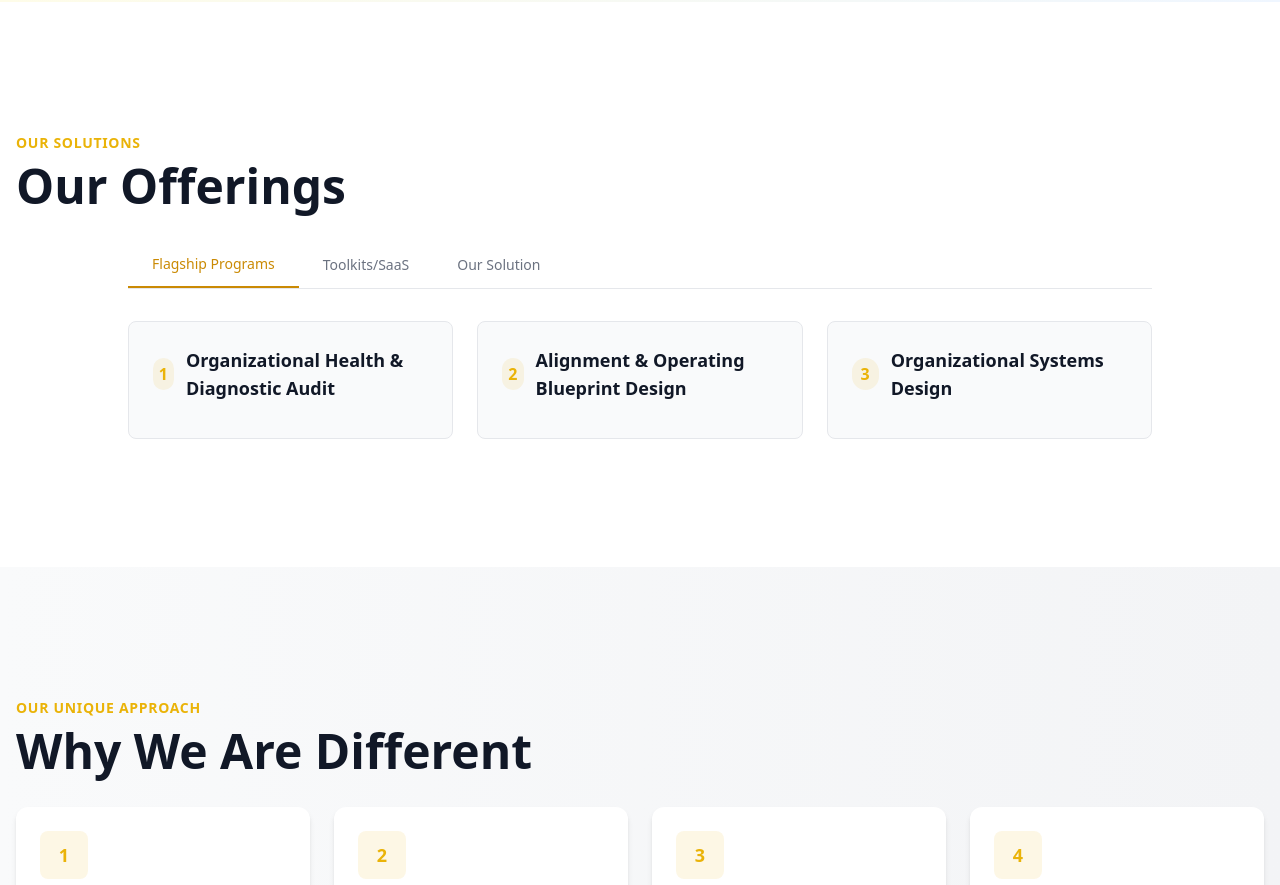
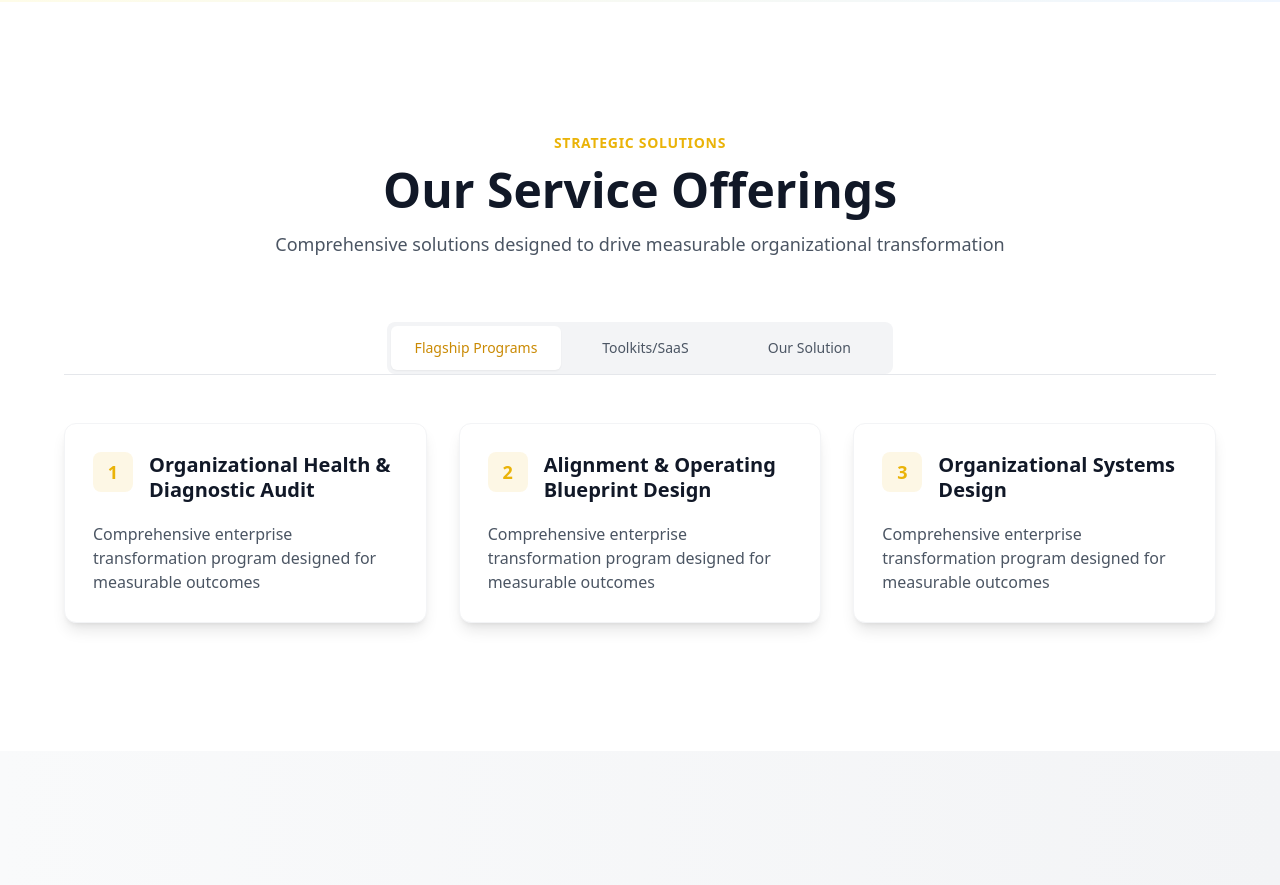
Before and after one commit to viczenith/ConseQ-X-landing, a React (Create React App) app: page / in a window 1280 px wide. Shown: the part 2980-3865 px from the top of the page. Built offline with nearby package versions, Linux system fonts and the light colour scheme.

Commit message:
Prepare for GitHub Pages

```diff
--- a/src/App.js
+++ b/src/App.js
@@ -723,78 +723,58 @@ export default function HomePage() {
         </div>
       </section>
 
-      {/* Offerings Section */}
-      <section className={`py-20 md:py-32 ${
-        darkMode ? "bg-gray-900" : "bg-white"
-      }`}>
+      {/* Professional Offerings Section */}
+      <section className={`py-20 md:py-32 ${darkMode ? "bg-gray-900" : "bg-white"}`}>
         <div className="container mx-auto px-4">
           <motion.div
             initial="hidden"
             whileInView="visible"
             viewport={{ once: true, margin: "-100px" }}
             variants={staggerChildren}
+            className="text-center mb-16"
           >
-            <motion.div variants={fadeUp} className="mb-2">
-              <span className={`font-bold text-sm uppercase tracking-wider ${
-                darkMode ? "text-yellow-400" : "text-yellow-500"
-              }`}>
-                Our Solutions
+            <motion.div variants={fadeUp} className="mb-3">
+              <span className={`font-bold text-sm uppercase tracking-wider ${darkMode ? "text-yellow-400" : "text-yellow-500"}`}>
+                Strategic Solutions
               </span>
             </motion.div>
-            <motion.h2 variants={fadeUp} className={`text-4xl md:text-5xl font-bold mb-8 ${
-                darkMode ? "text-white" : "text-gray-900"
-              }`}>
-              Our Offerings
+            <motion.h2
+              variants={fadeUp}
+              className={`text-4xl md:text-5xl font-bold ${darkMode ? "text-white" : "text-gray-900"} mb-4`}
+            >
+              Our Service Offerings
             </motion.h2>
+            <motion.div variants={fadeUp} className="max-w-3xl mx-auto">
+              <p className={`text-lg ${darkMode ? "text-gray-300" : "text-gray-600"}`}>
+                Comprehensive solutions designed to drive measurable organizational transformation
+              </p>
+            </motion.div>
           </motion.div>
 
-          <div className="max-w-5xl mx-auto">
-            {/* Tabs for Offerings */}
-            <div className={`mb-8 flex border-b ${
-              darkMode ? "border-gray-700" : "border-gray-200"
-            }`}>
-              <button
-                onClick={() => setActiveTab("flagship")}
-                className={`py-3 px-6 font-medium text-sm ${
-                  activeTab === "flagship"
-                    ? darkMode
-                      ? "text-yellow-400 border-b-2 border-yellow-400"
-                      : "text-yellow-600 border-b-2 border-yellow-600"
-                    : darkMode
-                      ? "text-gray-400"
-                      : "text-gray-500"
-                }`}
-              >
-                Flagship Programs
-              </button>
-              <button
-                onClick={() => setActiveTab("toolkits")}
-                className={`py-3 px-6 font-medium text-sm ${
-                  activeTab === "toolkits"
-                    ? darkMode
-                      ? "text-yellow-400 border-b-2 border-yellow-400"
-                      : "text-yellow-600 border-b-2 border-yellow-600"
-                    : darkMode
-                      ? "text-gray-400"
-                      : "text-gray-500"
-                }`}
-              >
-                Toolkits/SaaS
-              </button>
-              <button
-                onClick={() => setActiveTab("ourSolution")}
-                className={`py-3 px-6 font-medium text-sm ${
-                  activeTab === "ourSolution"
-                    ? darkMode
-                      ? "text-yellow-400 border-b-2 border-yellow-400"
-                      : "text-yellow-600 border-b-2 border-yellow-600"
-                    : darkMode
-                      ? "text-gray-400"
-                      : "text-gray-500"
-                }`}
-              >
-                Our Solution
-              </button>
+          <div className="max-w-6xl mx-auto">
+            {/* Enhanced Tabs */}
+            <div className={`mb-12 flex justify-center border-b ${darkMode ? "border-gray-700" : "border-gray-200"}`}>
+              <div className="flex space-x-1 rounded-lg bg-gray-100 p-1 dark:bg-gray-800">
+                {["flagship", "toolkits", "ourSolution"].map((tab) => (
+                  <button
+                    key={tab}
+                    onClick={() => setActiveTab(tab)}
+                    className={`px-6 py-3 text-sm font-medium transition-colors rounded-md min-w-[160px] ${
+                      activeTab === tab
+                        ? darkMode
+                          ? "bg-gray-700 text-yellow-400 shadow-inner"
+                          : "bg-white text-yellow-600 shadow-sm"
+                        : darkMode
+                          ? "text-gray-300 hover:text-white"
+                          : "text-gray-600 hover:text-gray-900"
+                    }`}
+                  >
+                    {tab === "flagship" && "Flagship Programs"}
+                    {tab === "toolkits" && "Toolkits/SaaS"}
+                    {tab === "ourSolution" && "Our Solution"}
+                  </button>
+                ))}
+              </div>
             </div>
 
             {/* Tab Content */}
@@ -804,96 +784,90 @@ export default function HomePage() {
               variants={fadeUp}
             >
               {activeTab === "flagship" && (
-                <div className="grid grid-cols-1 md:grid-cols-3 gap-6">
+                <div className="grid grid-cols-1 md:grid-cols-3 gap-8">
                   {flagshipPrograms.map((program, index) => (
                     <motion.div
                       key={index}
-                      whileHover={{ y: -5 }}
-                      className={`p-6 rounded-lg ${
+                      whileHover={{ y: -8 }}
+                      className={`p-7 rounded-xl shadow-lg transition-all ${
                         darkMode
-                          ? "bg-gray-800/50 border border-gray-700"
-                          : "bg-gray-50 border border-gray-200"
+                          ? "bg-gradient-to-br from-gray-800 to-gray-900 border border-gray-700"
+                          : "bg-white border border-gray-100"
                       }`}
                     >
-                      <div className="flex items-center mb-3">
-                        <div className={`w-8 h-8 rounded-full ${
+                      <div className="flex items-start mb-5">
+                        <div className={`w-10 h-10 rounded-lg flex-shrink-0 ${
                           darkMode ? "bg-yellow-500/20" : "bg-yellow-500/10"
-                        } flex items-center justify-center mr-3`}>
-                          <span className="text-yellow-500 font-bold">{index + 1}</span>
+                        } flex items-center justify-center mr-4`}>
+                          <span className="text-yellow-500 font-bold text-lg">{index + 1}</span>
                         </div>
-                        <h3 className={`text-lg font-semibold ${
-                          darkMode ? "text-white" : "text-gray-900"
-                        }`}>
+                        <h3 className={`text-xl font-bold leading-tight ${darkMode ? "text-white" : "text-gray-900"}`}>
                           {program}
                         </h3>
                       </div>
-                      {/* <p className={darkMode ? "text-gray-300" : "text-gray-600"}>
-                        Comprehensive solution designed for enterprise transformation
-                      </p> */}
+                      <p className={`mt-3 ${darkMode ? "text-gray-300" : "text-gray-600"}`}>
+                        Comprehensive enterprise transformation program designed for measurable outcomes
+                      </p>
                     </motion.div>
                   ))}
                 </div>
               )}
 
               {activeTab === "toolkits" && (
-                <div className="grid grid-cols-1 md:grid-cols-3 gap-6">
+                <div className="grid grid-cols-1 md:grid-cols-3 gap-8">
                   {toolkitsSaaS.map((toolkit, index) => (
                     <motion.div
                       key={index}
-                      whileHover={{ y: -5 }}
-                      className={`p-6 rounded-lg ${
+                      whileHover={{ y: -8 }}
+                      className={`p-7 rounded-xl shadow-lg ${
                         darkMode
-                          ? "bg-gray-800/50 border border-gray-700"
-                          : "bg-gray-50 border border-gray-200"
+                          ? "bg-gradient-to-br from-gray-800 to-gray-900 border border-gray-700"
+                          : "bg-white border border-gray-100"
                       }`}
                     >
-                      <div className="flex items-center mb-3">
-                        <div className={`w-8 h-8 rounded-full ${
+                      <div className="flex items-start mb-5">
+                        <div className={`w-10 h-10 rounded-lg flex-shrink-0 ${
                           darkMode ? "bg-yellow-500/20" : "bg-yellow-500/10"
-                        } flex items-center justify-center mr-3`}>
-                          <span className="text-yellow-500 font-bold">{index + 1}</span>
+                        } flex items-center justify-center mr-4`}>
+                          <span className="text-yellow-500 font-bold text-lg">{index + 1}</span>
                         </div>
-                        <h3 className={`text-lg font-semibold ${
-                          darkMode ? "text-white" : "text-gray-900"
-                        }`}>
+                        <h3 className={`text-xl font-bold leading-tight ${darkMode ? "text-white" : "text-gray-900"}`}>
                           {toolkit}
                         </h3>
                       </div>
-                      {/* <p className={darkMode ? "text-gray-300" : "text-gray-600"}>
-                        Scalable solutions for continuous improvement
-                      </p> */}
+                      <p className={`mt-3 ${darkMode ? "text-gray-300" : "text-gray-600"}`}>
+                        Scalable solutions for continuous improvement and sustainable growth
+                      </p>
                     </motion.div>
                   ))}
                 </div>
               )}
 
               {activeTab === "ourSolution" && (
-                <div className="grid grid-cols-1 md:grid-cols-3 gap-6">
-                  {ourSolutionProgram.map((toolkit, index) => (
+                <div className="grid grid-cols-1 md:grid-cols-3 gap-8">
+                  {ourSolutionProgram.map((solution, index) => (
                     <motion.div
                       key={index}
-                      whileHover={{ y: -5 }}
-                      className={`p-6 rounded-lg ${
+                      whileHover={{ y: -8 }}
+                      className={`p-7 rounded-xl shadow-lg ${
                         darkMode
-                          ? "bg-gray-800/50 border border-gray-700"
-                          : "bg-gray-50 border border-gray-200"
+                          ? "bg-gradient-to-br from-gray-800 to-gray-900 border border-gray-700"
+                          : "bg-white border border-gray-100"
                       }`}
                     >
-                      <div className="flex items-center mb-3">
-                        <div className={`w-8 h-8 rounded-full ${
+                      <div className="flex items-start mb-5">
+                        <div className={`w-10 h-10 rounded-lg flex-shrink-0 ${
                           darkMode ? "bg-yellow-500/20" : "bg-yellow-500/10"
-                        } flex items-center justify-center mr-3`}>
-                          <span className="text-yellow-500 font-bold">{index + 1}</span>
+                        } flex items-center justify-center mr-4`}>
+                          <span className="text-yellow-500 font-bold text-lg">{index + 1}</span>
                         </div>
-                        <h3 className={`text-lg font-semibold ${
-                          darkMode ? "text-white" : "text-gray-900"
-                        }`}>
-                          {toolkit}
+                        <h3 className={`text-xl font-bold leading-tight ${darkMode ? "text-white" : "text-gray-900"}`}>
+                          {solution}
                         </h3>
                       </div>
-                      {/* <p className={darkMode ? "text-gray-300" : "text-gray-600"}>
-                        Scalable solutions for continuous improvement
-                      </p> */}
+                      <p className={`mt-3 ${darkMode ? "text-gray-300" : "text-gray-600"}`}>
+                        Innovative approaches for organizational excellence and strategic alignment
+                      </p>
                     </motion.div>
                   ))}
                 </div>
```
